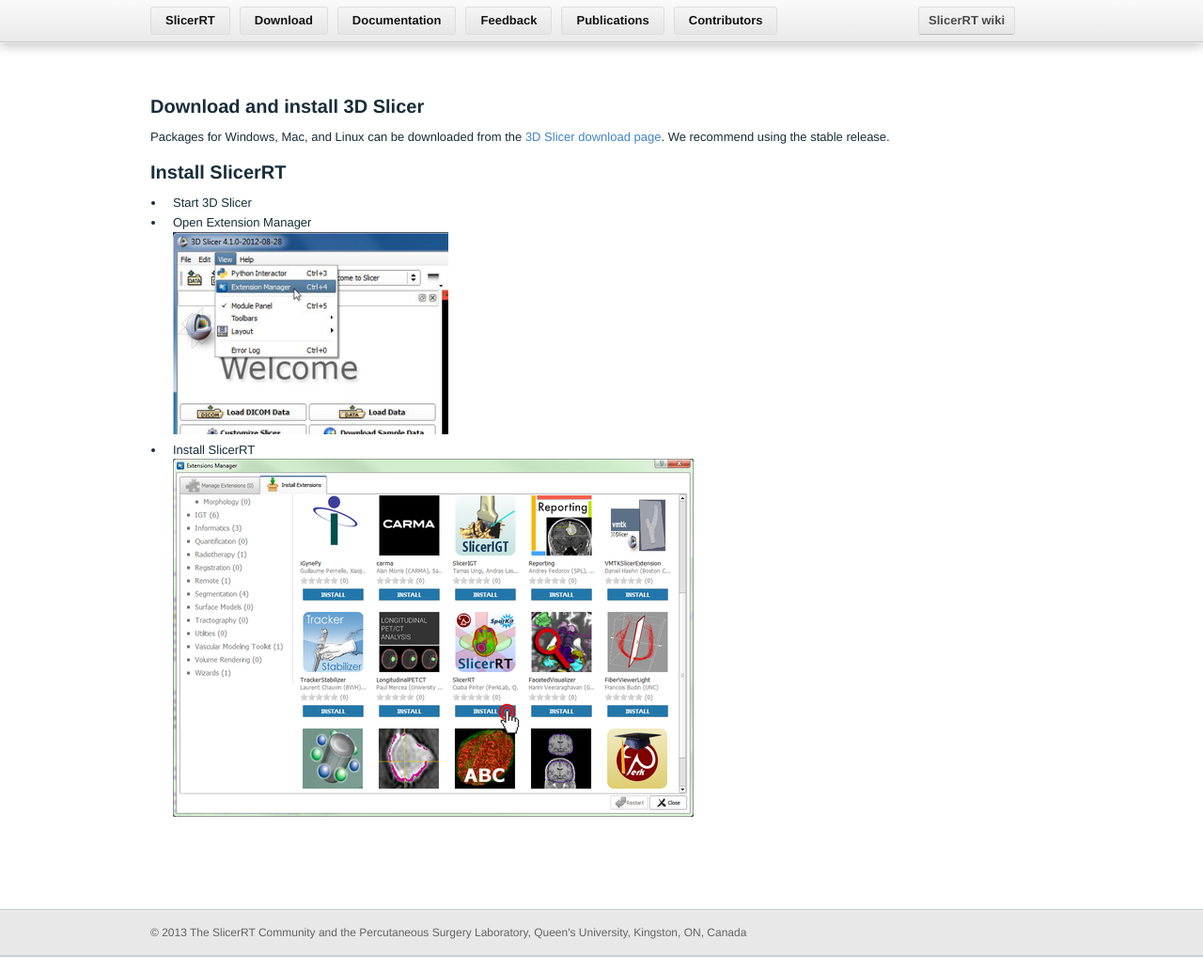
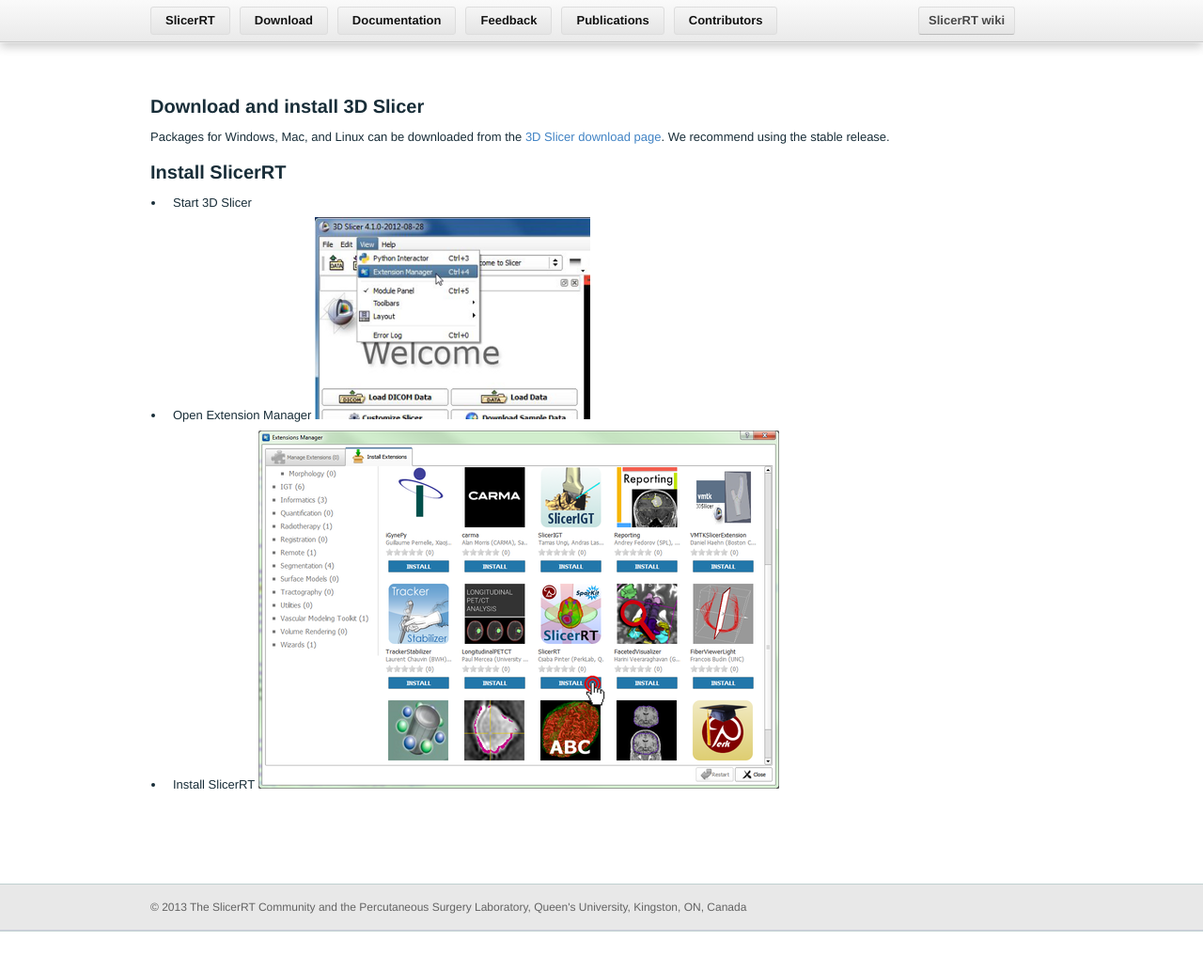
Before and after one commit to Sunderlandkyl/slicerrt.github.com, a Jekyll site: the page built from Download.md, in a window 1280 px wide. Shown: the whole page at 94% size. Built offline with Jekyll 4.4.1, drawn with Linux system fonts in a browser that asks for light colours; Markdown is read by kramdown in place of the engine named in the settings; after the commit the page ends 1006 px from its top, so only the background shows below that.

Commit message:
Re #302: Content layout fixes

```diff
--- a/Download.md
+++ b/Download.md
@@ -3,12 +3,14 @@
 ---
 #Download and install 3D Slicer
 
-Packages for Windows, Mac, and Linux can be downloaded from the [3D Slicer download page](http://http://download.slicer.org/). We recommend using the stable release.
+Packages for Windows, Mac, and Linux can be downloaded from the [3D Slicer download page](http://download.slicer.org/). We recommend using the stable release.
 
 #Install SlicerRT
 
 *   Start 3D Slicer
+
 *   Open Extension Manager
-<br>![3D Slicer - Open Extension Manager](images/SlicerCorner.png)
+![3D Slicer - Open Extension Manager](images/SlicerCorner.png)
+
 *   Install SlicerRT
-<br>![3D Slicer - Extension Manager Browser](images/SlicerRT_0.10_ExtensionManager_Browser_ClickOnSlicerRT.png)
+![3D Slicer - Extension Manager Browser](images/SlicerRT_0.10_ExtensionManager_Browser_ClickOnSlicerRT.png)
--- a/index.html
+++ b/index.html
@@ -57,7 +57,7 @@
 
         <div class="three-column">
           <h3>Builds on a dynamic platform</h3>
-          <p>SlicerRT is an extension of <a href="http://www.slicer.org">3D Slicer</a>, a free, open source software for visualization and image analysis. SlicerRT can be <b><a href="http://slicerrt.github.io/Download.html">installed</a></b> from the 3D Slicer Extension Manager on Windows, Mac, and Linux to leverage the advanced features of 3D Slicer in radiation therapy research.</p>
+          <p>SlicerRT is an extension of <a href="www.slicer.org">3D Slicer</a>, a free, open source software for visualization and image analysis. SlicerRT can be <b><a href="slicerrt.github.io/Download.html">installed</a></b> from the 3D Slicer Extension Manager on Windows, Mac, and Linux to leverage the advanced features of 3D Slicer in radiation therapy research.</p>
         </div>
 
         <div class="three-column">
```
